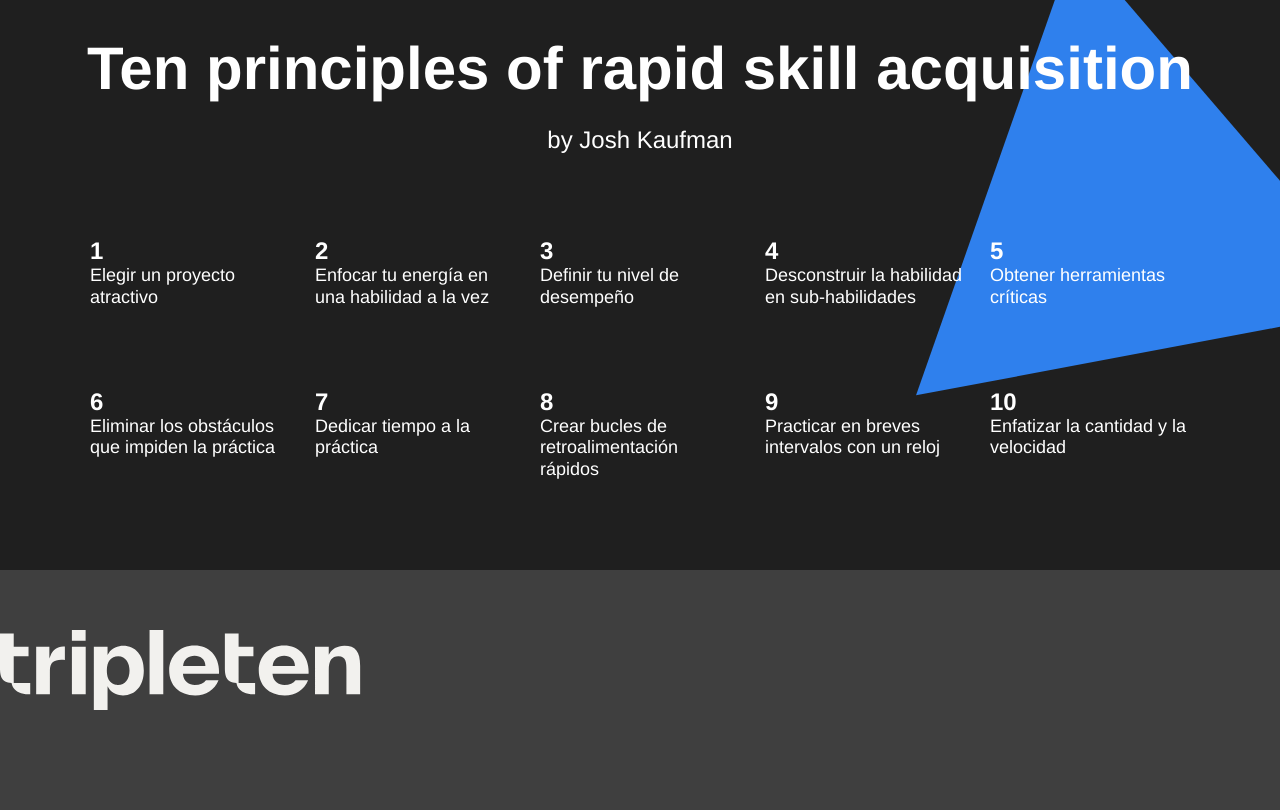
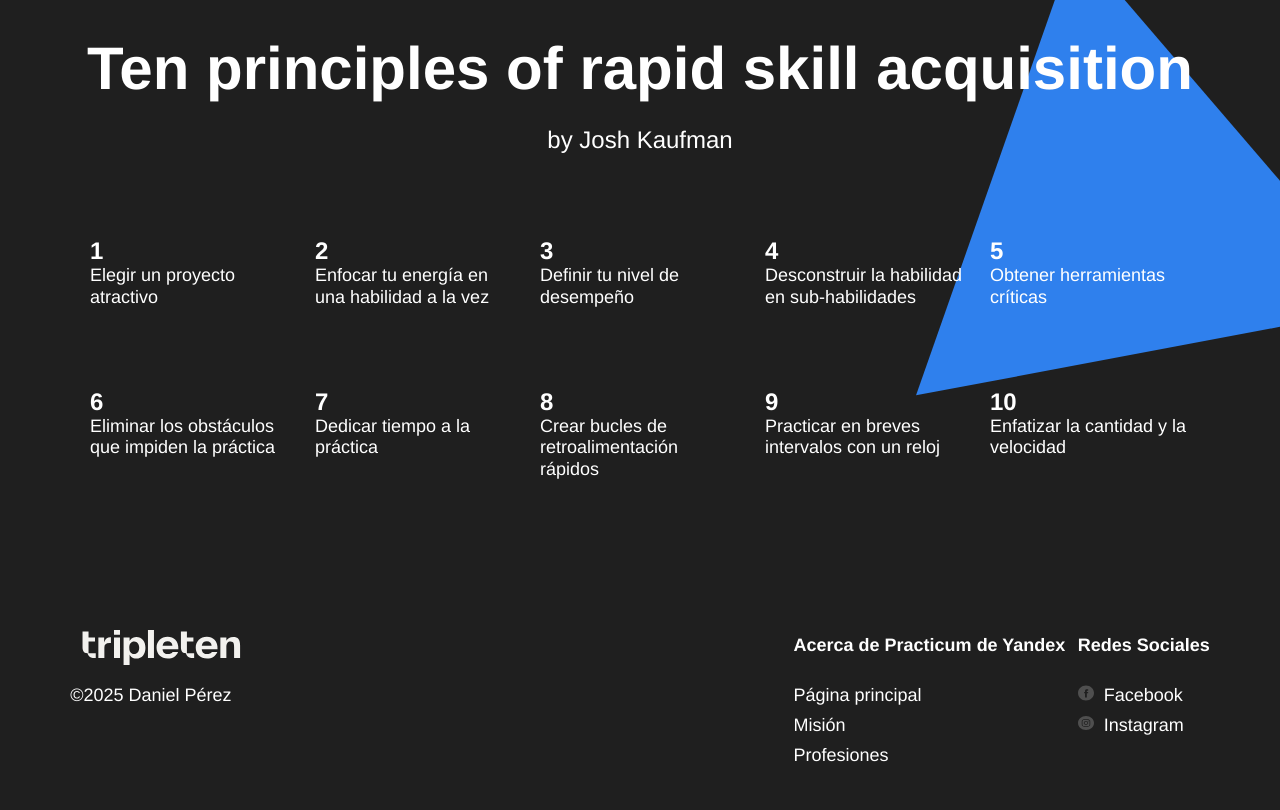
Before and after one commit to DanielPzCz/web_practice_learn-to-learn, a plain HTML site: page index.html in a window 1280 px wide. Shown: the part 2995-3805 px from the top of the page. Drawn offline with Linux system fonts and the light colour scheme.

Commit message:
footer pregression

```diff
--- a/blocks/footer.css
+++ b/blocks/footer.css
@@ -1,26 +1,78 @@
-.footer{
-    min-height: 350px;
-    padding-top: 60px;
-    padding-bottom: 40px;
-    background-color: #3f3f3f;
+.footer {
+  min-height: 350px;
+  padding-top: 60px;
+  padding-bottom: 40px;
+  background-color: #1f1f1f;
 }
 
-.footer__columns{}
+.footer__columns {
+  width: 90%;
+  height: 100%;
+  display: flex;
+  justify-content: space-around;
+  align-items: stretch;
+  color: white;
+  margin: 0 auto;
+}
 
-.footer__column_content_copyright{}
+.footer__column_content_copyright {
+  height: 100%;
+  flex-basis: 711px;
+  display: flex;
+  flex-direction: column;
+  justify-content: space-between;
+}
 
-.footer__column_content_about{}
+.footer__column_content_about {
+  height: 100%;
+}
 
-.footer__column_content_social{}
+.footer__column_content_social {
+  height: 100%;
+}
 
-.logo__place_footer{}
+.logo__place_footer {
+  width: 183px;
+  height: 35px;
+}
 
-.footer__author{}
+.footer__author {
+  line-height: 25px;
+  font-size: 18px;
+  font-weight: normal;
+  padding: 18px 0;
+}
 
-.footer__column-heading{}
+.footer__column-heading {
+  padding-bottom: 20px;
+  line-height: 30px;
+  font-size: 18px;
+  font-weight: bold;
+}
 
-.footer__list{}
+.footer__list {
+  list-style: none;
+}
 
-.footer__column-link{}
+.footer__column-link {
+  line-height: 30px;
+  font-size: 18px;
+  font-weight: normal;
+  font-style: normal;
+  text-decoration: none;
+  color: white;
+}
 
-.footer__social-icons{}
+.footer__column-link:visited {
+  color: white;
+}
+
+.footer__column-link:hover {
+  color: #c1c1c1;
+}
+
+.footer__social-icons {
+  width: 16px;
+  height: 16px;
+  margin-right: 10px;
+}
--- a/index.html
+++ b/index.html
@@ -129,11 +129,17 @@
           <h2 class="feynman__title">La técnica Feynman</h2>
           <h3 class="feynman__subtitle">Aprender sin olvidar</h3>
           <a href="#" class="feynman__link">Más → </a>
-          <img src="./images/feynman.png" alt="Imagen de Richard Feynman" class="feynman__image">
+          <img
+            src="./images/feynman.png"
+            alt="Imagen de Richard Feynman"
+            class="feynman__image"
+          />
         </section>
 
         <section class="kaufman">
-          <h2 class="section-title__theme_dark">Ten principles of rapid skill acquisition</h2>
+          <h2 class="section-title__theme_dark">
+            Ten principles of rapid skill acquisition
+          </h2>
           <h3 class="section-subtitle__theme_dark">by Josh Kaufman</h3>
           <ul class="table__theme_dark">
             <li class="table__cell_theme_dark">
@@ -142,23 +148,33 @@
             </li>
             <li class="table__cell_theme_dark">
               <h4 class="table__heading_theme_dark">2</h4>
-              <p class="table__text_theme_dark">Enfocar tu energía en una habilidad a la vez</p>
+              <p class="table__text_theme_dark">
+                Enfocar tu energía en una habilidad a la vez
+              </p>
             </li>
             <li class="table__cell_theme_dark">
               <h4 class="table__heading_theme_dark">3</h4>
-              <p class="table__text_theme_dark">Definir tu nivel de desempeño</p>
+              <p class="table__text_theme_dark">
+                Definir tu nivel de desempeño
+              </p>
             </li>
             <li class="table__cell_theme_dark">
               <h4 class="table__heading_theme_dark">4</h4>
-              <p class="table__text_theme_dark">Desconstruir la habilidad en sub-habilidades</p>
+              <p class="table__text_theme_dark">
+                Desconstruir la habilidad en sub-habilidades
+              </p>
             </li>
             <li class="table__cell_theme_dark">
               <h4 class="table__heading_theme_dark">5</h4>
-              <p class="table__text_theme_dark">Obtener herramientas críticas</p>
+              <p class="table__text_theme_dark">
+                Obtener herramientas críticas
+              </p>
             </li>
             <li class="table__cell_theme_dark">
               <h4 class="table__heading_theme_dark">6</h4>
-              <p class="table__text_theme_dark">Eliminar los obstáculos que impiden la práctica</p>
+              <p class="table__text_theme_dark">
+                Eliminar los obstáculos que impiden la práctica
+              </p>
             </li>
             <li class="table__cell_theme_dark">
               <h4 class="table__heading_theme_dark">7</h4>
@@ -166,39 +182,73 @@
             </li>
             <li class="table__cell_theme_dark">
               <h4 class="table__heading_theme_dark">8</h4>
-              <p class="table__text_theme_dark">Crear bucles de retroalimentación rápidos</p>
+              <p class="table__text_theme_dark">
+                Crear bucles de retroalimentación rápidos
+              </p>
             </li>
             <li class="table__cell_theme_dark">
               <h4 class="table__heading_theme_dark">9</h4>
-              <p class="table__text_theme_dark">Practicar en breves intervalos con un reloj</p>
+              <p class="table__text_theme_dark">
+                Practicar en breves intervalos con un reloj
+              </p>
             </li>
             <li class="table__cell_theme_dark">
               <h4 class="table__heading_theme_dark">10</h4>
-              <p class="table__text_theme_dark">Enfatizar la cantidad y la velocidad</p>
+              <p class="table__text_theme_dark">
+                Enfatizar la cantidad y la velocidad
+              </p>
             </li>
           </ul>
-          <img src="./images/triangle.svg" alt="Un triangulo azul" class="kaufman__triangle">
+          <img
+            src="./images/triangle.svg"
+            alt="Un triangulo azul"
+            class="kaufman__triangle"
+          />
         </section>
       </main>
       <footer class="footer">
         <div class="footer__columns">
           <div class="footer__column_content_copyright">
-            <img src="./images/TripletenLogo-1.svg" alt="Logo TripleTen light" class="logo__place_footer">
-            <p class="footer__author"></p>
+            <img
+              src="./images/TripletenLogo-1.svg"
+              alt="Logo TripleTen light"
+              class="logo__place_footer"
+            />
+            <p class="footer__author">&copy2025 Daniel Pérez</p>
           </div>
           <div class="footer__column_content_about">
-            <h2 class="footer__column-heading"></h2>
+            <h2 class="footer__column-heading">
+              Acerca de Practicum de Yandex
+            </h2>
             <ul class="footer__list">
-              <li class="footer__column-link"></li>
-              <li class="footer__column-link"></li>
-              <li class="footer__column-link"></li>
+              <li>
+                <a href="#" class="footer__column-link">Página principal</a>
+              </li>
+              <li><a href="#" class="footer__column-link">Misión</a></li>
+              <li><a href="#" class="footer__column-link">Profesiones</a></li>
             </ul>
           </div>
           <div class="footer__column_content_social">
-            <h2 class="footer__column-heading"></h2>
+            <h2 class="footer__column-heading">Redes Sociales</h2>
             <ul class="footer__list">
-              <li class="footer__column-link"></li>
-              <li class="footer__column-link"></li>
+              <li>
+                <a href="#" class="footer__column-link"
+                  ><img
+                    src="./images/facebook_white.svg"
+                    alt="Icono de Facebook"
+                    class="footer__social-icons"
+                  />Facebook</a
+                >
+              </li>
+              <li>
+                <a href="#" class="footer__column-link"
+                  ><img
+                    src="./images/instagram_white.svg"
+                    alt="Icono de Instagram"
+                    class="footer__social-icons"
+                  />Instagram</a
+                >
+              </li>
             </ul>
           </div>
         </div>
```
